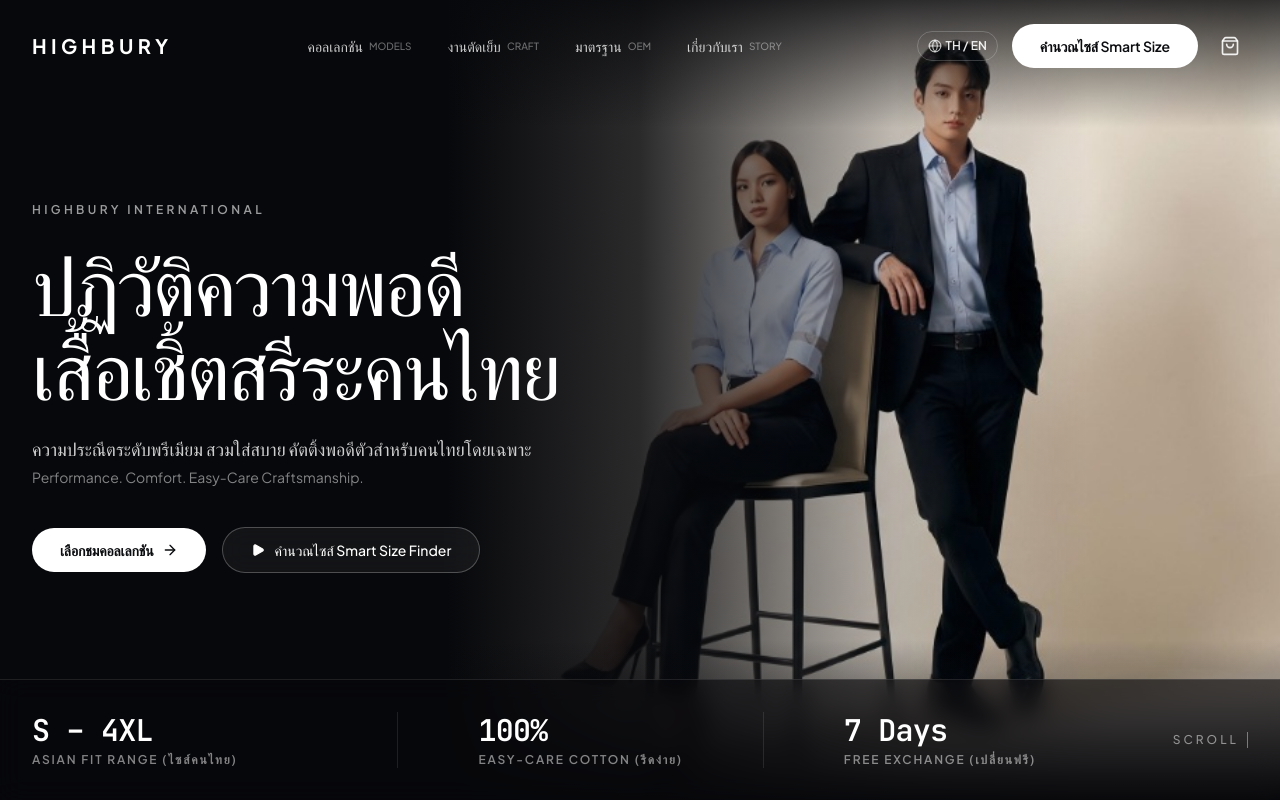
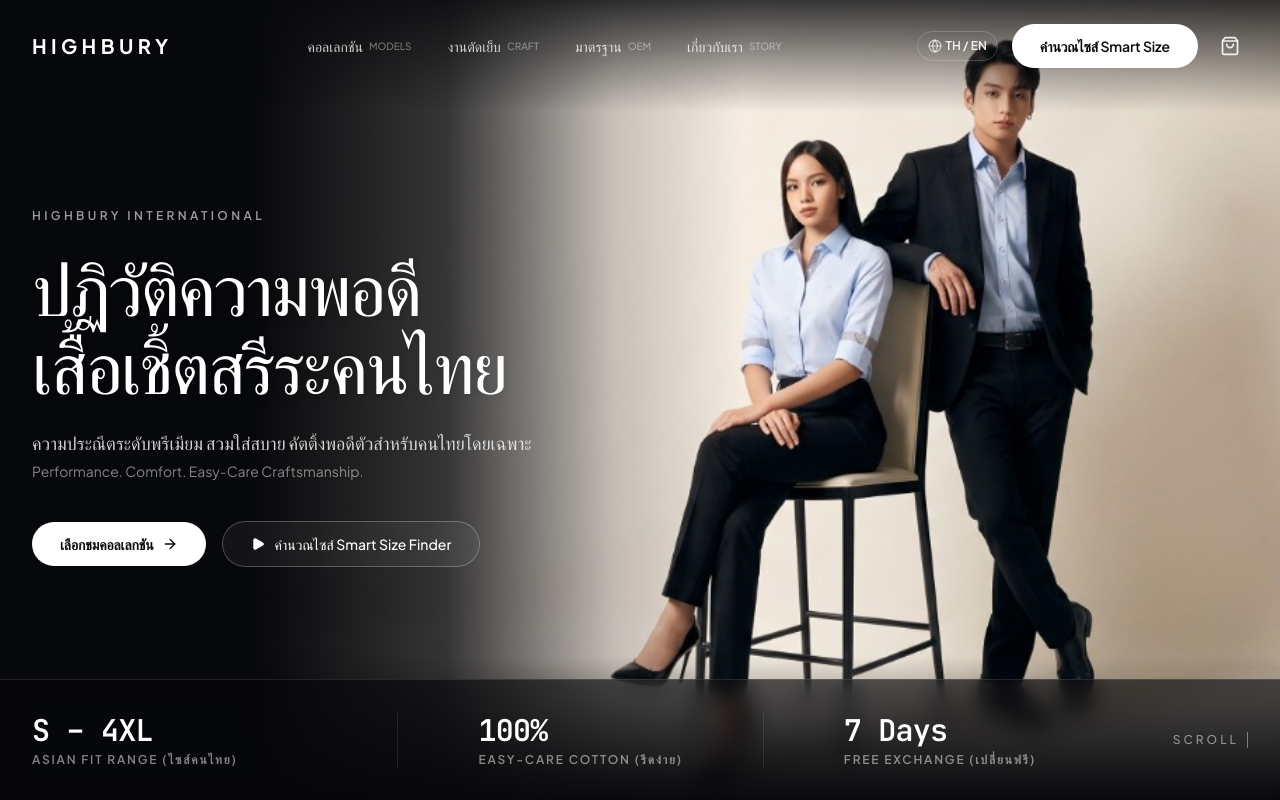
Before and after one commit to papound/highbury_shirt, a Next.js app: page / in a window 1280 px wide. Shown: the top 800 px of the page. Built offline with nearby package versions, Linux system fonts and the light colour scheme; no server answers; the database is empty; a small style sheet from the web is missing; a web font is replaced by a local one.

Commit message:
fix(storefront-v3): adjust hero image focal point and gradient width to keep both female and male models visible on half screen

```diff
--- a/components/storefront/v3/hero-v3.tsx
+++ b/components/storefront/v3/hero-v3.tsx
@@ -20,32 +20,30 @@ export default function HeroV3({ onOpenSizeGuide, lang = "th" }: HeroV3Props) {
           fill
           priority
           sizes="100vw"
-          className="object-cover object-[78%_center] md:object-[right_center] scale-100 transition-transform duration-1000"
+          className="object-cover object-[56%_center] sm:object-[62%_center] lg:object-[68%_center] scale-100 transition-transform duration-1000"
         />
-        {/* Seamless cinematic gradient: solid dark for typography on left, gentle transition, crystal-clear models on right */}
+        {/* Seamless cinematic gradient: solid dark for typography on left, clears up by 50% so female and male models are both fully visible */}
         <div
           className="absolute inset-0 z-1"
           style={{
             background:
-              "linear-gradient(to right, #07080B 0%, #07080B 35%, rgba(7, 8, 11, 0.85) 50%, rgba(7, 8, 11, 0.2) 70%, transparent 85%)",
+              "linear-gradient(to right, #07080B 0%, #07080B 20%, rgba(7, 8, 11, 0.8) 35%, rgba(7, 8, 11, 0.2) 48%, transparent 58%)",
           }}
         />
-        <div className="absolute inset-x-0 bottom-0 h-40 bg-gradient-to-t from-[#07080B] to-transparent z-1" />
-        <div className="absolute inset-x-0 top-0 h-32 bg-gradient-to-b from-[#07080B]/80 to-transparent z-1" />
-        {/* Mobile scrim for readability */}
-        <div className="absolute inset-0 bg-[#07080B]/55 md:hidden z-1" />
+        <div className="absolute inset-x-0 bottom-0 h-36 bg-gradient-to-t from-[#07080B] to-transparent z-1" />
+        <div className="absolute inset-x-0 top-0 h-28 bg-gradient-to-b from-[#07080B]/80 to-transparent z-1" />
       </div>
 
       {/* Main Content Area */}
       <div className="relative z-10 max-w-7xl w-full mx-auto px-4 sm:px-6 lg:px-8 pt-36 md:pt-44 pb-20 my-auto">
-        <div className="max-w-3xl space-y-6">
+        <div className="max-w-lg lg:max-w-2xl space-y-6">
           {/* Tag above headline (Quantum Style) */}
           <div className="text-white/60 text-xs font-semibold tracking-[0.28em] uppercase font-sans">
             HIGHBURY INTERNATIONAL
           </div>
 
           {/* Headline (Quantum Style: Two-line large, clean modern sans) */}
-          <h1 className="text-5xl sm:text-6xl md:text-7xl lg:text-[80px] font-medium tracking-[-0.03em] leading-[1.05] text-white font-sans">
+          <h1 className="text-4xl sm:text-5xl lg:text-7xl font-medium tracking-[-0.03em] leading-[1.08] text-white font-sans drop-shadow-md">
             {lang === "th" ? (
               <>
                 ปฏิวัติความพอดี
```
